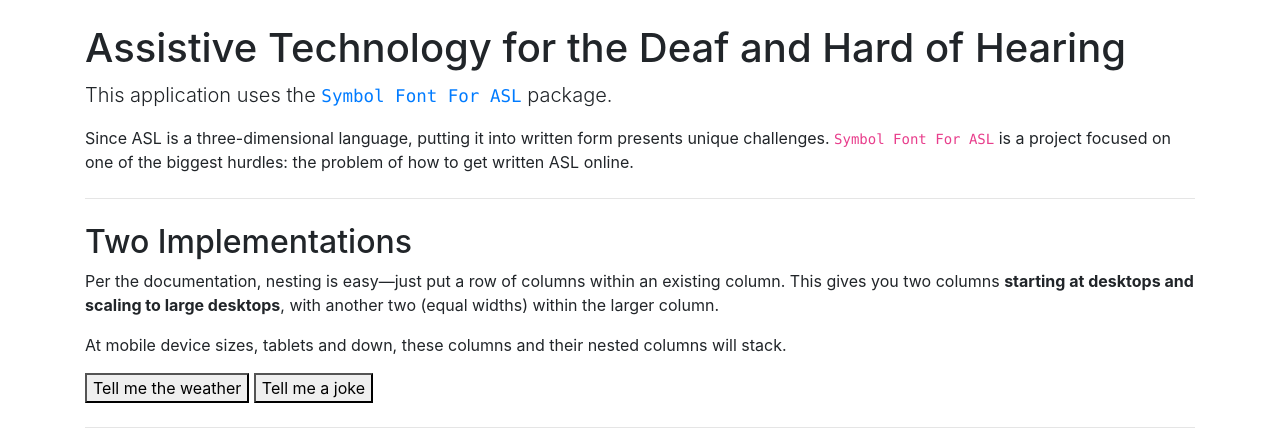
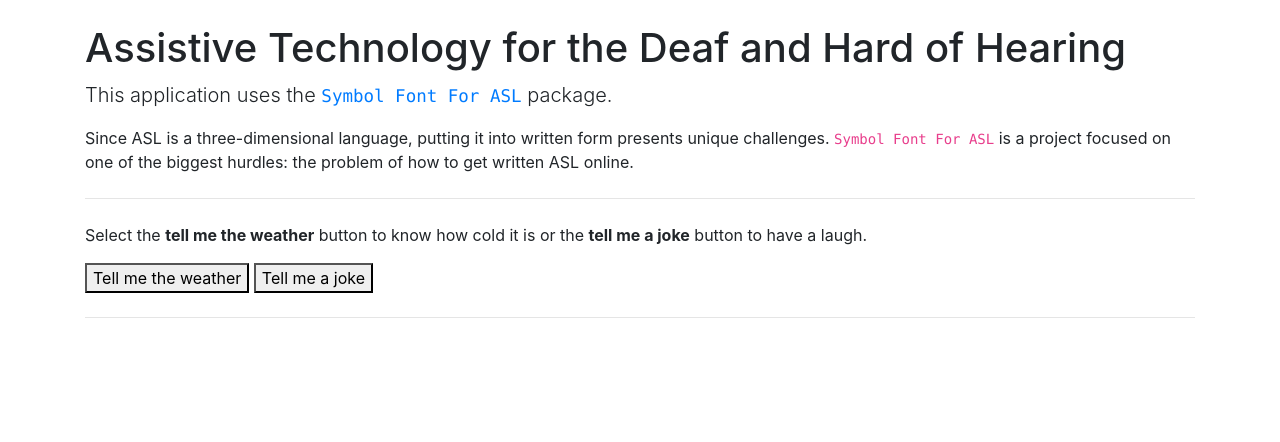
Before and after one commit to SWEN-789/dhh-project-virginiapujols, a plain HTML site: page index.html in a window 1280 px wide. Drawn offline with nearby package versions, Linux system fonts and the light colour scheme.

Commit message:
description update

```diff
--- a/index.html
+++ b/index.html
@@ -7,7 +7,7 @@
     <meta name="description" content="">
     <meta name="author" content="Mark Otto, Jacob Thornton, and Bootstrap contributors">
     <meta name="generator" content="Jekyll v3.8.5">
-    <title>Grid Template · Bootstrap</title>
+    <title>AT DHH - Project 2</title>
 
     <link rel="canonical" href="https://getbootstrap.com/docs/4.3/examples/grid/">
 
@@ -51,9 +51,7 @@
 
       <hr class="my-4">
 
-      <h2 class="mt-4">Two Implementations</h2>
-      <p>Per the documentation, nesting is easy—just put a row of columns within an existing column. This gives you two columns <strong>starting at desktops and scaling to large desktops</strong>, with another two (equal widths) within the larger column.</p>
-      <p>At mobile device sizes, tablets and down, these columns and their nested columns will stack.</p>
+      <p>Select the <strong>tell me the weather</strong> button to know how cold it is or the <strong>tell me a joke</strong> button to have a laugh.</p>
 
       <button id="submitWeather" type="submit">Tell me the weather</button>
       <button id="submitJoke" type="submit">Tell me a joke</button>
```
